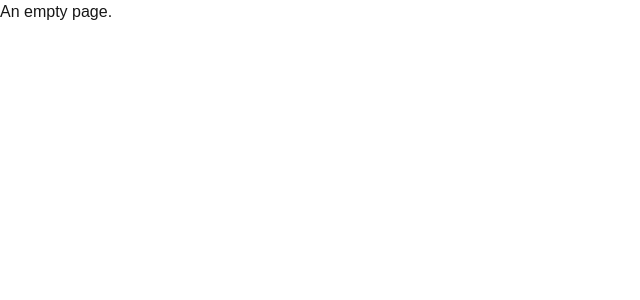
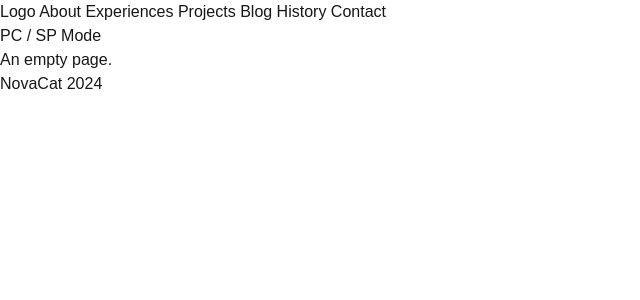
Before and after one commit to novacat25/NovaCat-Portfolio, a Next.js app: page / in a window 1280 px wide. Shown: the top 300 px of the page, without its empty margins (0-640 px from the left). Built offline with nearby package versions, Linux system fonts and the light colour scheme.

Commit message:
Feat: Header & Footer(only structures)

```diff
--- /dev/null
+++ b/src/components/layouts/Footer/Footer.tsx
@@ -0,0 +1,7 @@
+import React from 'react'
+
+export const Footer = () => {
+  return (
+    <div>NovaCat 2024</div>
+  )
+}
--- /dev/null
+++ b/src/components/layouts/Header/Header.tsx
@@ -0,0 +1,10 @@
+import React from 'react'
+
+export const Header = () => {
+  return (
+    <div>
+        <p>Logo About Experiences Projects Blog History Contact</p>
+        <p>PC / SP Mode</p>
+    </div>
+  )
+}
--- a/src/pages/_document.tsx
+++ b/src/pages/_document.tsx
@@ -1,13 +1,17 @@
-import { Html, Head, Main, NextScript } from "next/document";
+import { Footer } from "@/components/layouts/Footer/Footer"
+import { Header } from "@/components/layouts/Header/Header"
+import { Html, Head, Main, NextScript } from "next/document"
 
 export default function Document() {
   return (
     <Html lang="en">
       <Head />
+      <Header />
       <body className="antialiased">
         <Main />
         <NextScript />
       </body>
+      <Footer />
     </Html>
   );
 }
```
